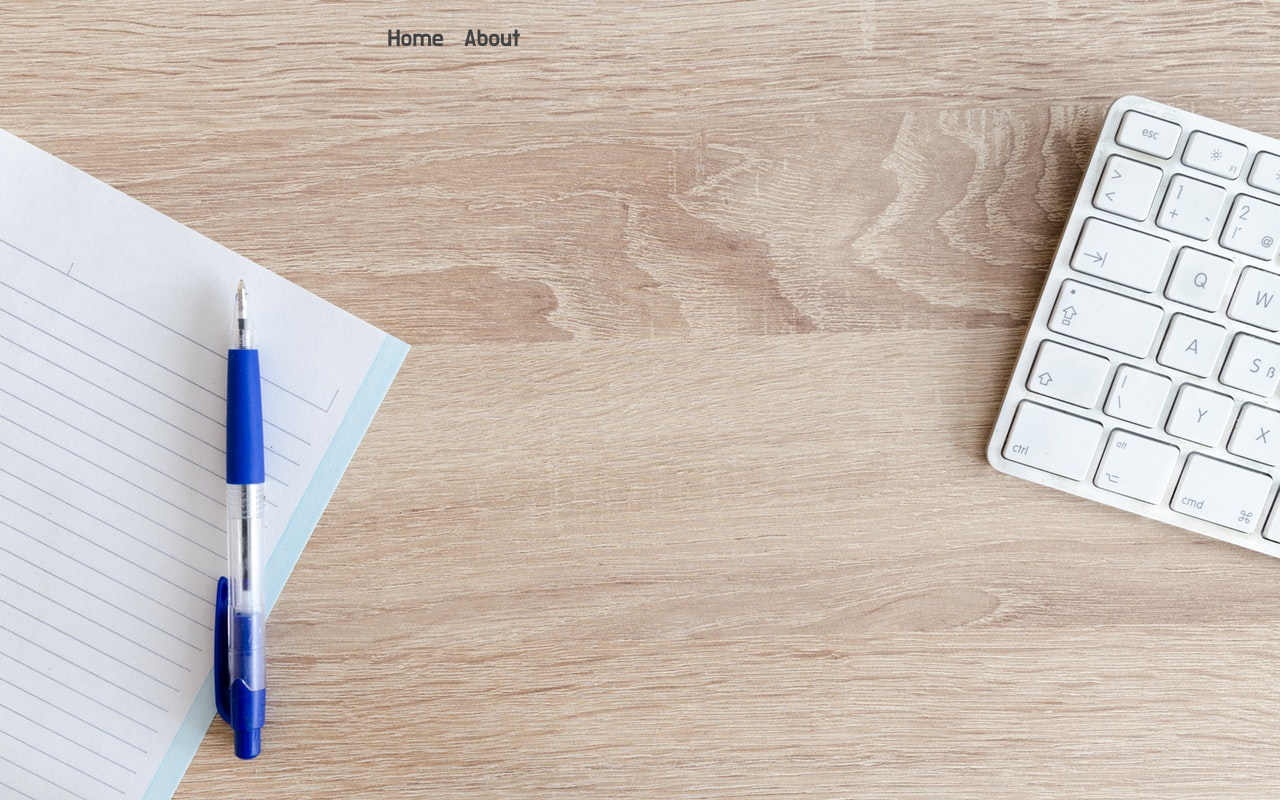
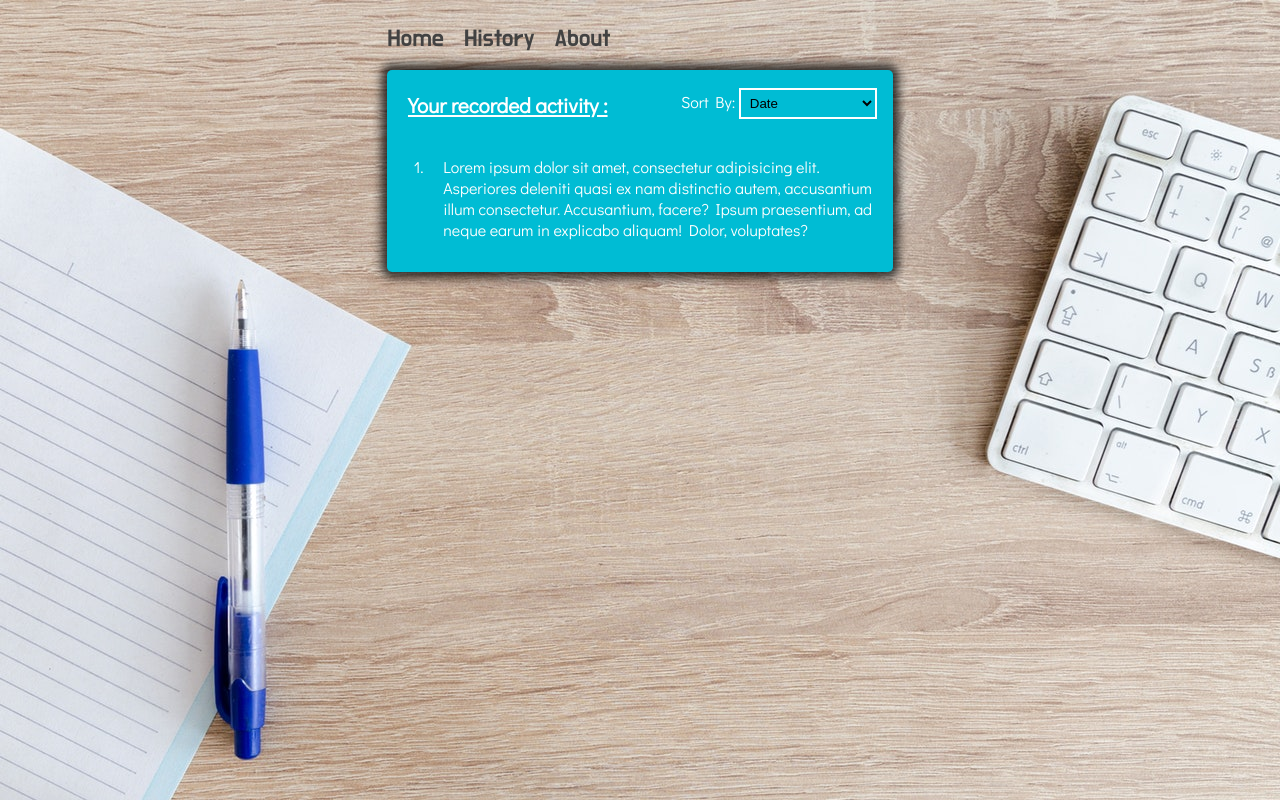
Before and after one commit to gbasinal/todoapp, an Angular app: page /records in a window 1280 px wide. Before the commit this address led to /. Built offline with nearby package versions, Linux system fonts and the light colour scheme.

Commit message:
added history tab

```diff
--- a/src/app/app-routing.module.ts
+++ b/src/app/app-routing.module.ts
@@ -2,6 +2,7 @@ import { NgModule } from '@angular/core';
 import { Routes, RouterModule } from '@angular/router';
 import {HomeComponent} from './home/home.component';
 import {AboutComponent} from './about/about.component';
+import {RecordsComponent} from './records/records.component';
 
 const routes: Routes = [
 	{	path: '',
@@ -10,6 +11,10 @@ const routes: Routes = [
 
 	{	path: 'about',
 		component: AboutComponent
+	},
+
+	{	path: 'records',
+		component: RecordsComponent
 	}
 
 
--- a/src/app/app.component.html
+++ b/src/app/app.component.html
@@ -2,6 +2,7 @@
 	<div>&nbsp;</div>
 	<ul class="nav-link">
 		<li><a routerLink="" >Home</a></li>
+		<li><a routerLink="records">History</a></li>
 		<li><a routerLink="about">About</a></li>
 	</ul>
 	<div>&nbsp;</div>
--- a/src/app/app.module.ts
+++ b/src/app/app.module.ts
@@ -11,6 +11,7 @@ import { AppComponent } from './app.component';
 import { HomeComponent } from './home/home.component';
 import { AboutComponent } from './about/about.component';
 import { OutputComponent } from './output/output.component';
+import { RecordsComponent } from './records/records.component';
 
 
 @NgModule({
@@ -18,7 +19,8 @@ import { OutputComponent } from './output/output.component';
     AppComponent,
     HomeComponent,
     AboutComponent,
-    OutputComponent
+    OutputComponent,
+    RecordsComponent
   ],
   imports: [
     BrowserModule,
--- a/src/app/output/output.component.css
+++ b/src/app/output/output.component.css
@@ -35,3 +35,21 @@ textarea {
     margin: auto 0;
     padding: 0;
 }
+
+
+
+
+@media (max-width: 1299px) {
+	.output-container {
+	    grid-template-columns: 1fr 1fr;
+	}
+}
+
+@media (max-width: 767px) {
+	.output-container {
+	    grid-template-columns: 1fr;
+	}
+	.output {
+		grid-template-columns: 1fr;
+	}
+}
--- /dev/null
+++ b/src/app/records/records.component.css
@@ -0,0 +1,37 @@
+@import url('https://fonts.googleapis.com/css?family=Righteous');
+@import url('https://fonts.googleapis.com/css?family=Didact+Gothic');
+
+
+.record-container {
+	background: var(--main-lighter-color);
+	box-shadow: var(--shadow);
+	border-radius: 5px;
+}
+
+.record-desc {
+	color: white;
+	padding: 1em;
+	font-family: var(--base-font);
+}
+
+h3 {
+	color: white;
+	font-family: var(--base-font);
+	font-size: 1.3em;
+    padding: 0 1em;
+    text-decoration: underline;
+}
+
+
+.sorting {
+    float: right;
+    padding: 1.1em 1em;
+    color: white;
+    font-family: var(--base-font);
+}
+
+select {
+    background: transparent;
+    border: 2px solid white;
+    padding: 5px;
+}
--- /dev/null
+++ b/src/app/records/records.component.html
@@ -0,0 +1,20 @@
+<div class="container">
+	<div>&nbsp;</div>
+	<div class="record-container">
+		<div class="sorting">
+		<label>Sort By: </label>
+			<select>
+			  <option>Date</option>
+			  <option>Longest Duration</option>
+			  <option>Shortest Duration</option>
+			  <option>Alphabetical</option>
+			</select>
+		</div>
+		<h3>Your recorded activity :</h3>
+		<ol>
+			<li class="record-desc">Lorem ipsum dolor sit amet, consectetur adipisicing elit. Asperiores deleniti quasi ex nam distinctio autem, accusantium illum consectetur. Accusantium, facere? Ipsum praesentium, ad neque earum in explicabo aliquam! Dolor, voluptates?</li>
+		</ol>
+
+	</div>
+	<div>&nbsp;</div>
+</div>
--- /dev/null
+++ b/src/app/records/records.component.ts
@@ -0,0 +1,15 @@
+import { Component, OnInit } from '@angular/core';
+
+@Component({
+  selector: 'app-records',
+  templateUrl: './records.component.html',
+  styleUrls: ['./records.component.css']
+})
+export class RecordsComponent implements OnInit {
+
+  constructor() { }
+
+  ngOnInit() {
+  }
+
+}
--- a/src/styles.css
+++ b/src/styles.css
@@ -6,7 +6,7 @@
 	--main-darker-color: #424242 ;
 	--main-lighter-color: #00BCD4   ;
 	--shadow: 0px 0px 10px 6px rgba(0,0,0,0.75);
-;
+	--base-font : 'Didact Gothic', sans-serif;
 
 };
 
```
Also changed, not shown: 1 other file (tests, documents, lock files or other folders).
